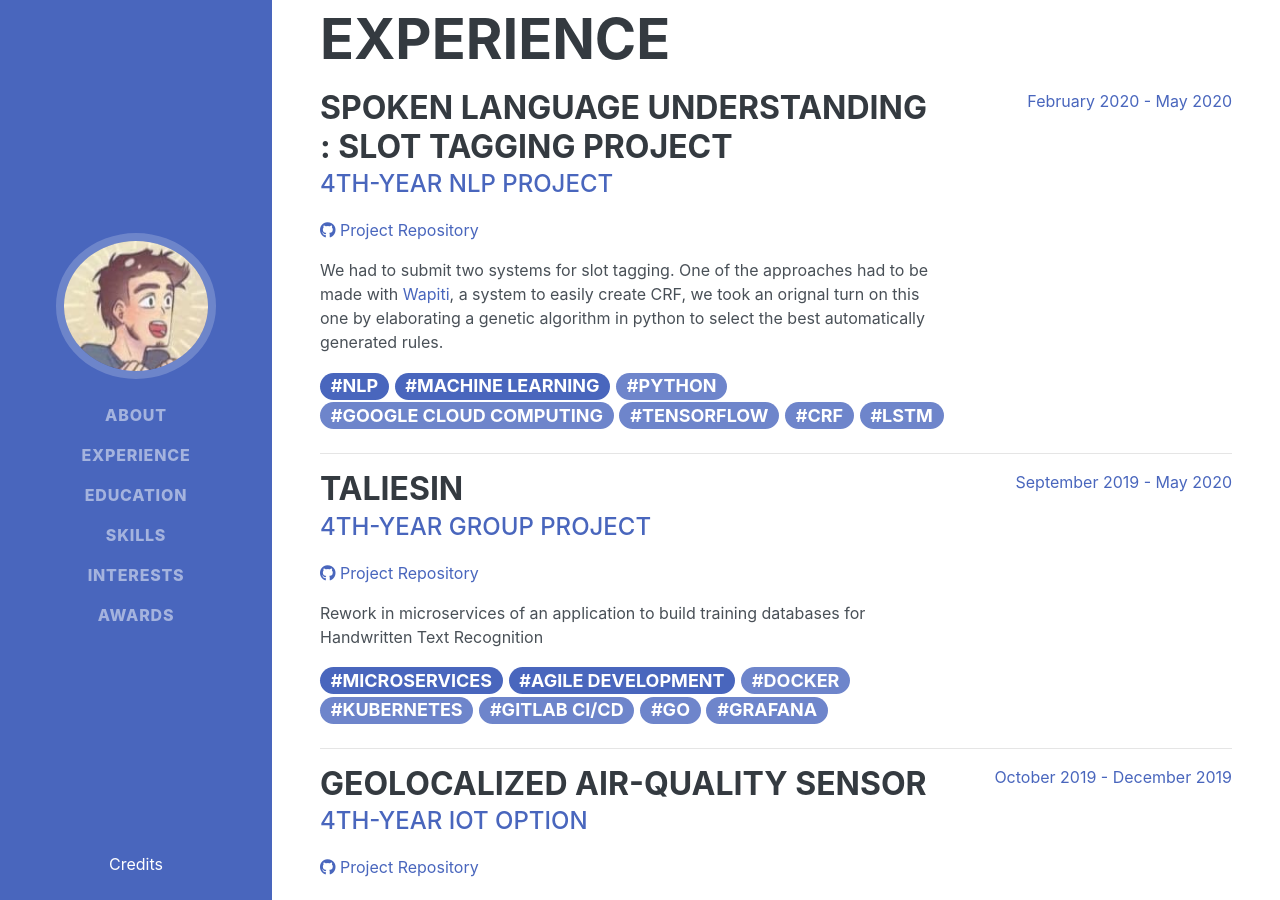
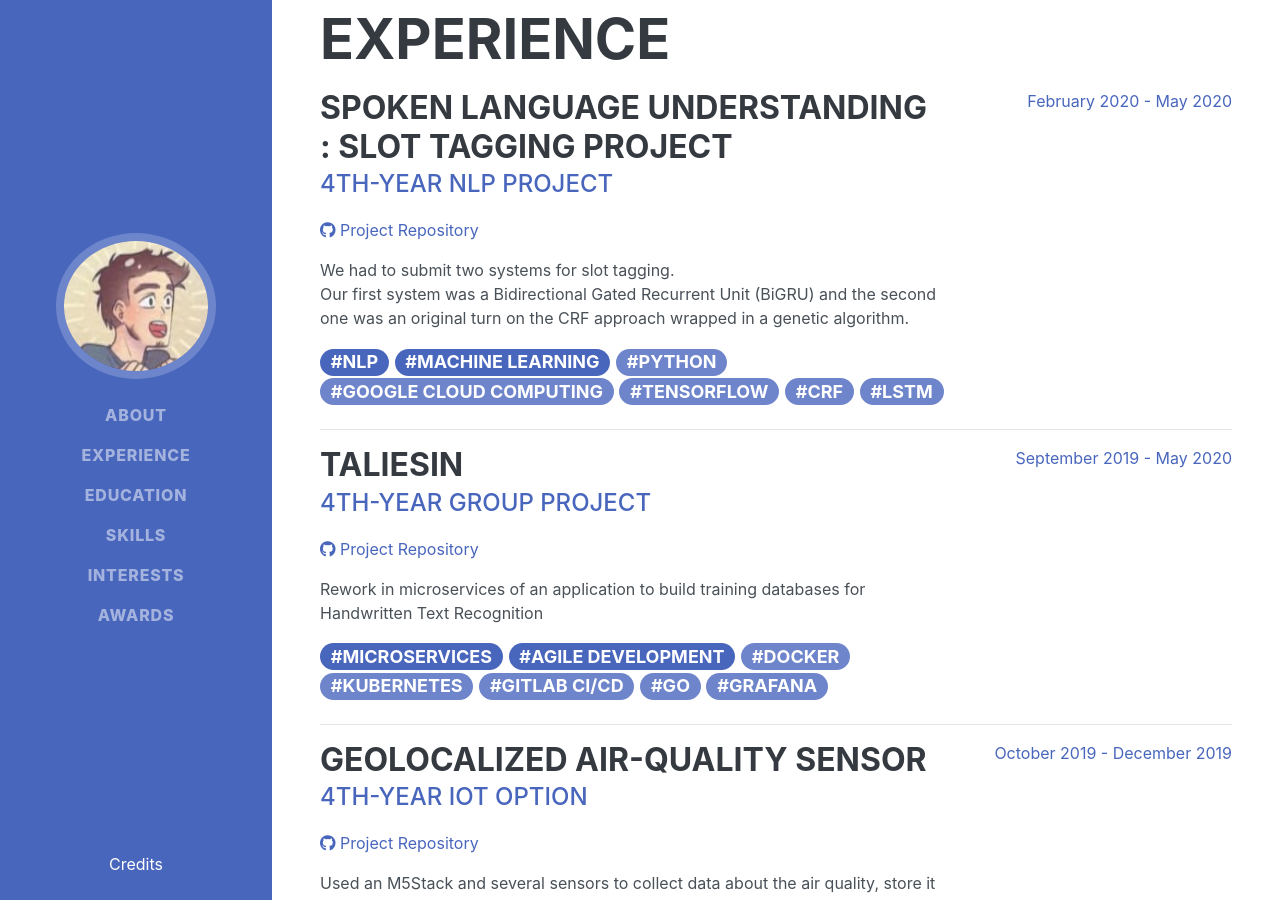
Before and after one commit to nk-fouque/resume, a Jekyll site: the page built from index.md, in a window 1280 px wide and 900 px high, scrolled down 1919 px. Built offline with Jekyll 4.4.1, drawn with Linux system fonts in a browser that asks for light colours; some web fonts are replaced.

Commit message:
content(Experiences): Less details about genetic-crf

```diff
--- a/docs/index.html
+++ b/docs/index.html
@@ -294,9 +294,9 @@ Assembly of the summer production.</p>
         </p>
 
 
-        <p>We had to submit two systems for slot tagging.
-One of the approaches had to be made with <a href="https://wapiti.limsi.fr/">Wapiti</a>, a system to easily create CRF,
-we took an orignal turn on this one by elaborating a genetic algorithm in python to select the best automatically generated rules.</p>
+        <p>We had to submit two systems for slot tagging.<br />
+Our first system was a Bidirectional Gated Recurrent Unit (BiGRU)
+and the second one was an original turn on the CRF approach wrapped in a genetic algorithm.</p>
 
 
         <h4>
```
Also changed, not shown: _experiences/genetic-crf.md (+2 -2 lines).
